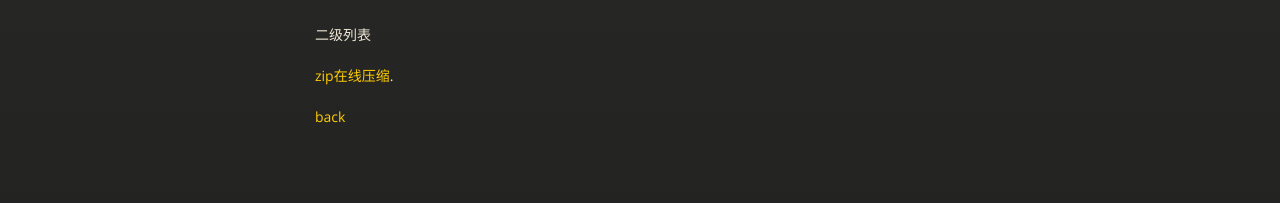
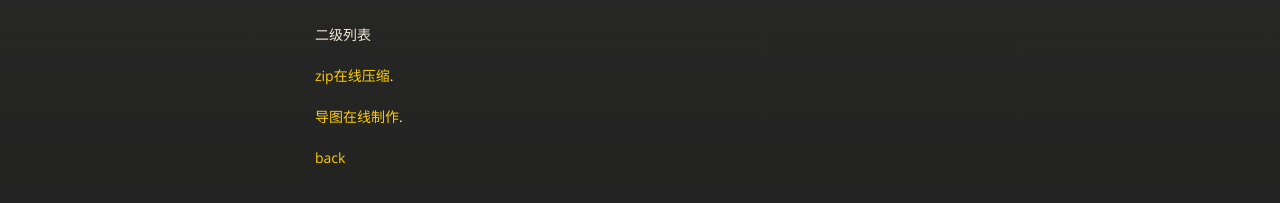
Before and after one commit to pages-themes/midnight, a Jekyll site: the page built from mdfile.md, in a window 1280 px wide. Shown: the part 247-450 px from the top of the page. Built offline with Jekyll 4.4.1, drawn with Linux system fonts in a browser that asks for light colours; our own code applies the rules of GitHub Pages for plain Markdown files.

Commit message:
Update mdfile.md

```diff
--- a/mdfile.md
+++ b/mdfile.md
@@ -2,4 +2,6 @@
 
 [zip在线压缩](./mdfile/jzip.html).
 
+[导图在线制作](./mdfile/daotu.html).
+
 [back](./)
```
